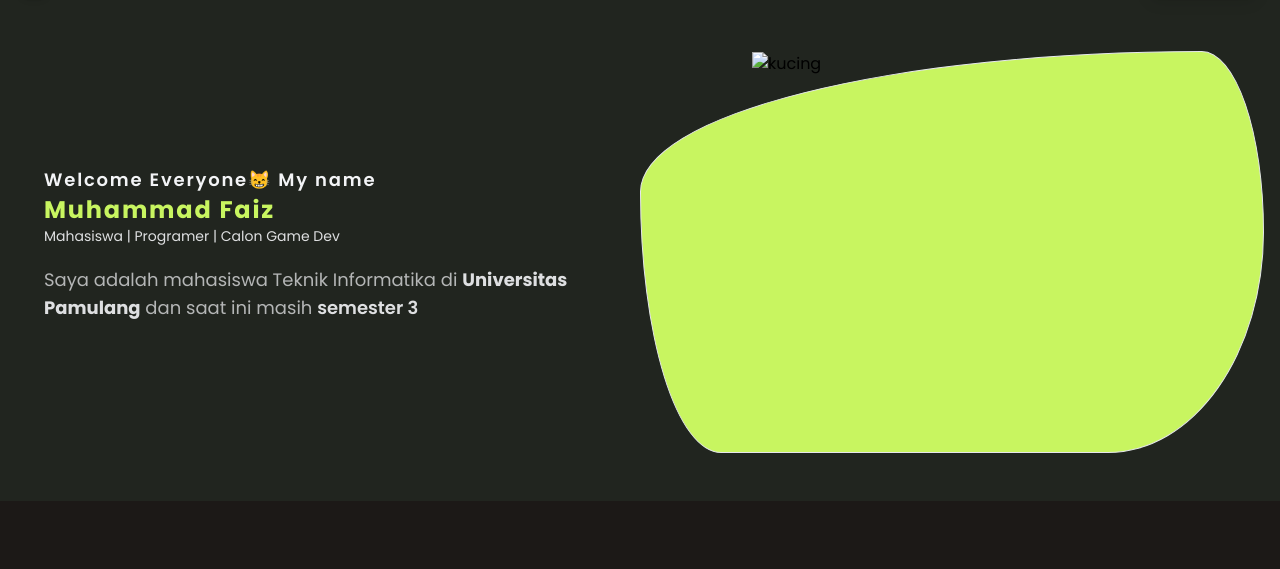
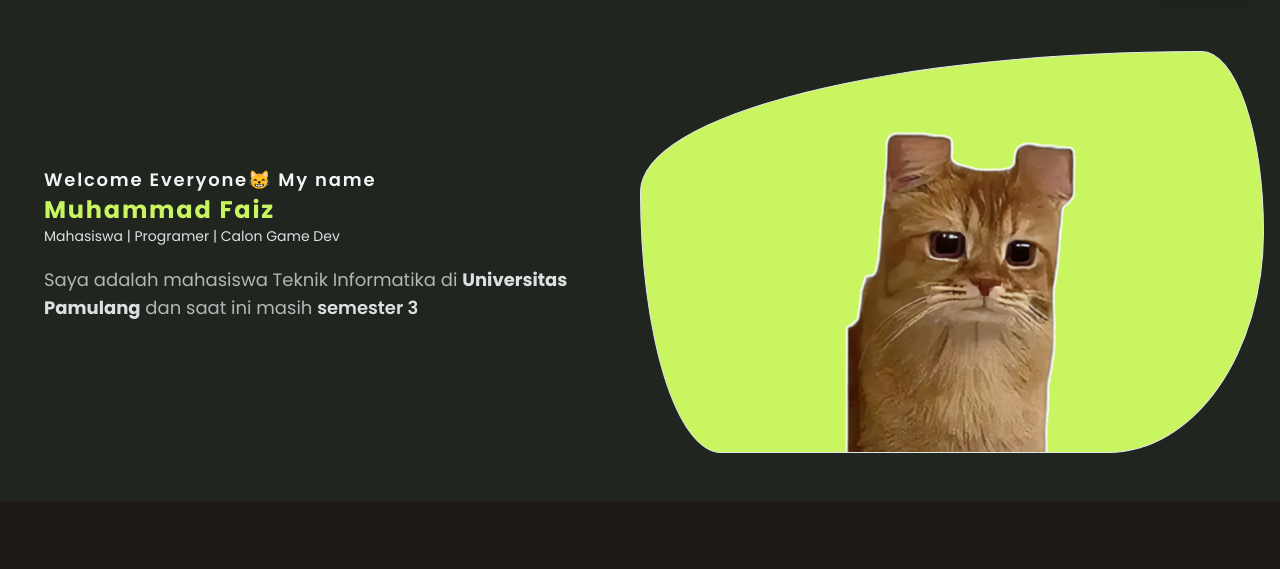
Before and after one commit to Xenocatz/Portfolio-Tailwindcss, a website: page docs/index.html in a window 1280 px wide. Shown: the part 61-630 px from the top of the page. Drawn offline with nearby package versions, Linux system fonts and the light colour scheme; the site is published under a folder, as on GitHub Pages, so addresses that start at the root find nothing.

Commit message:
Port-Tailwind 1.0

```diff
--- a/docs/index.html
+++ b/docs/index.html
@@ -147,7 +147,7 @@
             class="flex justify-center items-end mt-4 mx-10 w-auto bg-secondary border rounded-blob lg:mx-auto lg:w-1/2 lg:h-1/2"
           >
             <img
-              src="/img/PhotoRoom-20240722_110107.png"
+              src="./img/PhotoRoom-20240722_110107.png"
               alt="kucing"
               width="400"
               height="400"
```
Also changed, not shown: docs/img/PhotoRoom-20240722_110107.png (renamed from img/PhotoRoom-20240722_110107.png), docs/img/magicpattern-blob-1721625761601.png (renamed from img/magicpattern-blob-1721625761601.png).
